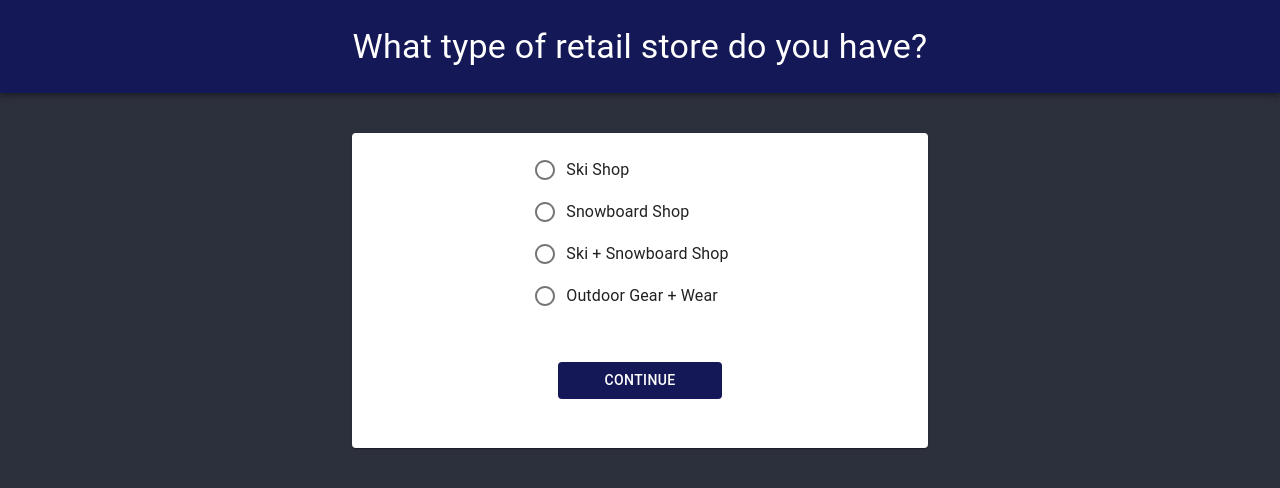
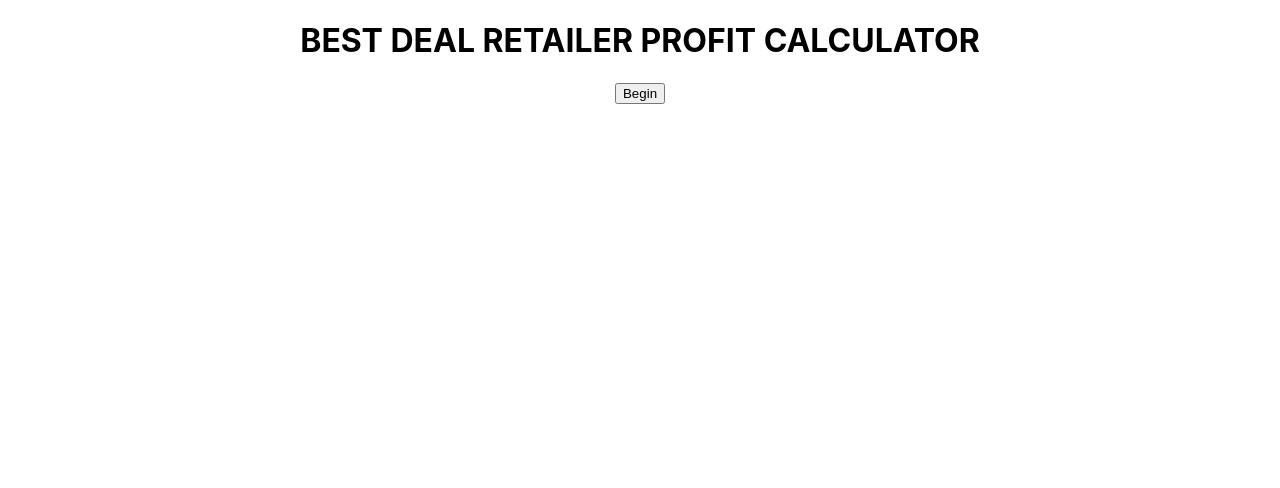
Before and after one commit to davidnielsen215/profit-calculator2, a React (Create React App) app: page / in a window 1280 px wide. Shown: the top 488 px of the page. Built offline with nearby package versions, Linux system fonts and the light colour scheme.

Commit message:
added Landing Page and updated state

```diff
--- a/src/components/Calculation.js
+++ b/src/components/Calculation.js
@@ -0,0 +1,29 @@
+import React, { Component } from 'react'
+
+class Calculation extends Component {
+
+    withCommas = (x) => {
+        return x.toString().replace(/\B(?=(\d{3})+(?!\d))/g, ",")
+    }
+
+    restart = (e) =>{
+        e.preventDefault()
+        this.props.restart()
+    }
+    render() {
+        const { values } = this.props
+        return (
+            <div>
+                    <h1>Annual Sales:</h1>
+                    <h2 style={{color: 'green'}}>${this.withCommas(values.annualSales)}</h2>
+                    <h1>Amount lost to internet: </h1>
+                    <h2 style={{color: 'red'}}>${this.withCommas(values.result)}</h2>
+                    <h1>Total amount using Best Deal Retailer: </h1>
+                    <h1 style={{color: 'blue'}}>${this.withCommas(values.result2)}</h1>
+                    <button onClick={this.restart}>Restart</button>
+            </div>
+        )
+    }
+}
+
+export default Calculation
--- /dev/null
+++ b/src/components/LandingPage.js
@@ -0,0 +1,19 @@
+import React, { Component } from 'react'
+
+export class LandingPage extends Component {
+    continue = e => {
+        e.preventDefault()
+        this.props.nextStep()
+    }
+    render() {
+
+        return (
+            <div>
+                <h1>BEST DEAL RETAILER PROFIT CALCULATOR</h1>
+                <button onClick={this.continue}>Begin</button>
+            </div>
+        )
+    }
+}
+
+export default LandingPage
--- a/src/components/StoreType.js
+++ b/src/components/StoreType.js
@@ -10,7 +10,6 @@ import {    MuiThemeProvider,
             Typography,
             Card
         } from '@material-ui/core'
-
 
 
 export class StoreType extends Component {
--- a/src/components/UserForm.js
+++ b/src/components/UserForm.js
@@ -4,6 +4,8 @@ import AnnualSales from './AnnualSales'
 import NetProfit from './NetProfit'
 import LastYear from './LastYear'
 import LoseInternet from './LoseInternet'
+import LandingPage from './LandingPage'
+import Calculation from './Calculation'
 
 export class UserForm extends Component {
     state = {
@@ -33,6 +35,19 @@ export class UserForm extends Component {
         })
     }
 
+    restart = () => {
+        this.setState({
+            step: 1,
+            storeType: '',
+            annualSales: '',
+            netProfit: '',
+            lastYear: '',
+            loseInternet: '',
+            result: '',
+            result2: ''
+        })
+    }
+
     //Handle field change
 
     handleChange = input => e => {
@@ -55,27 +70,32 @@ export class UserForm extends Component {
         })
     }
 
-    withCommas = (x) => {
-        return x.toString().replace(/\B(?=(\d{3})+(?!\d))/g, ",")
-    }
+
 
 
     render() {
         const { step } = this.state
         const { storeType, annualSales, netProfit, lastYear, loseInternet, result, result2 } = this.state
-        const values = {storeType, annualSales, netProfit, lastYear, loseInternet}
+        const values = {storeType, annualSales, netProfit, lastYear, loseInternet, result, result2}
         // const result = parseInt(lastYear) + parseInt(netProfit)
 
         switch (step) {
             default:
-            case 1:
+                case 1:
+                return(
+                    <LandingPage
+                    nextStep={this.nextStep}
+                    handleChange={this.handleChange}
+                    values={values}/>
+                )
+            case 2:
                 return(
                     <StoreType
                     nextStep={this.nextStep}
                     handleChange={this.handleChange}
                     values={values}/>
                 )
-            case 2:
+            case 3:
                 return(
                     <AnnualSales
                     nextStep={this.nextStep}
@@ -83,7 +103,7 @@ export class UserForm extends Component {
                     handleChange={this.handleChange}
                     values={values}/>
                 )
-            case 3:
+            case 4:
                 return (
                     <NetProfit
                     nextStep={this.nextStep}
@@ -91,7 +111,7 @@ export class UserForm extends Component {
                     handleChange={this.handleChange}
                     values={values}/>
                 )
-            case 4:
+            case 5:
                 return (
                     <LastYear
                     nextStep={this.nextStep}
@@ -99,7 +119,7 @@ export class UserForm extends Component {
                     handleChange={this.handleChange}
                     values={values}/>
                 )
-            case 5:
+            case 6:
                 return (
                     <LoseInternet
                     nextStep={this.nextStep}
@@ -109,16 +129,11 @@ export class UserForm extends Component {
                     setResult={this.setResult}
                     />
                 )
-            case 6:
+            case 7:
                 return (
-                <>
-                    <h1>Annual Sales:</h1>
-                    <h2 style={{color: 'green'}}>${this.withCommas(annualSales)}</h2>
-                    <h1>Amount lost to internet: </h1>
-                    <h2 style={{color: 'red'}}>${this.withCommas(result)}</h2>
-                    <h1>Total amount using Best Deal Retailer: </h1>
-                    <h1 style={{color: 'blue'}}>${this.withCommas(result2)}</h1>
-                </>
+                    <Calculation
+                    restart={this.restart}
+                    values={values}/>
                 )
             }
     }
```
